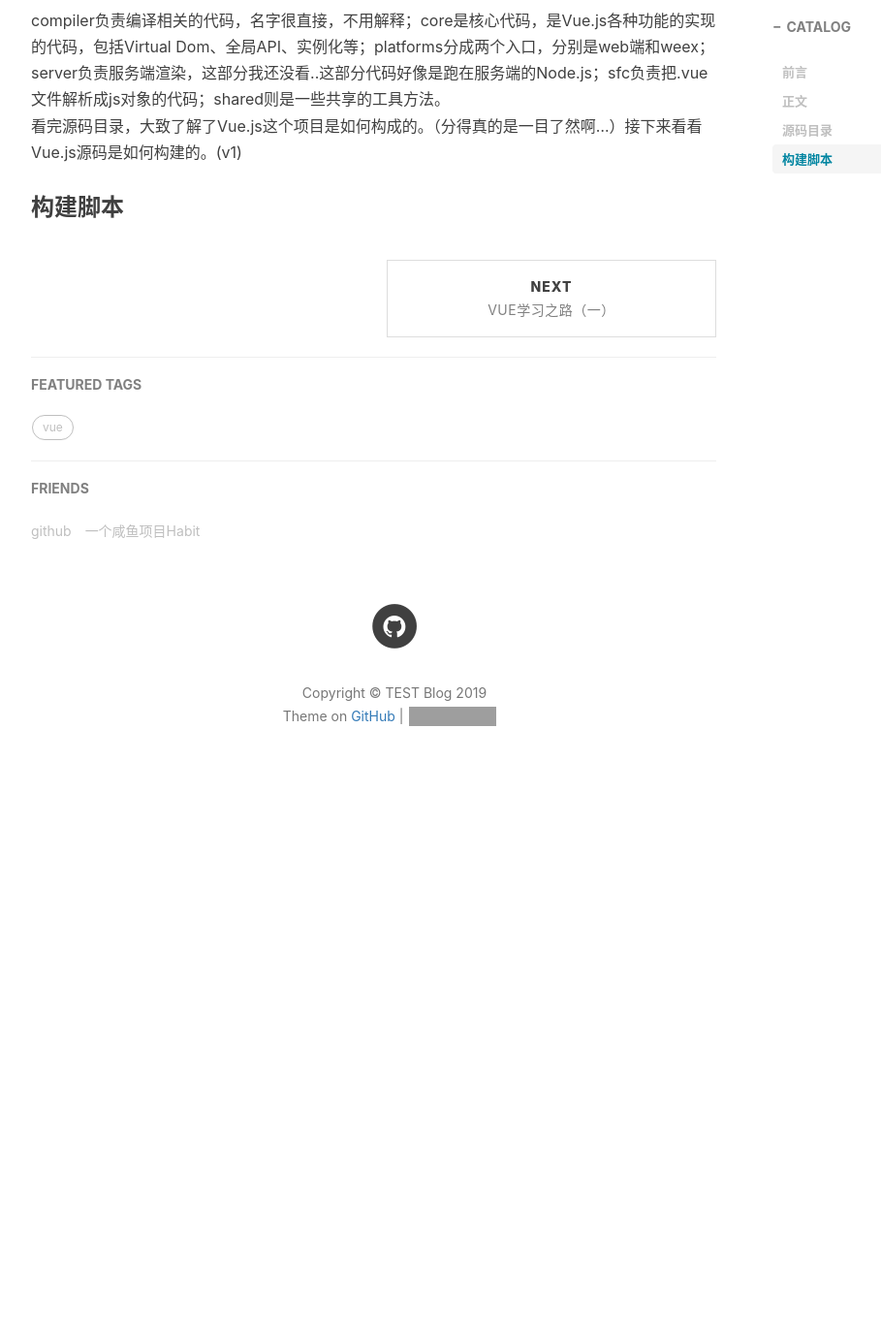
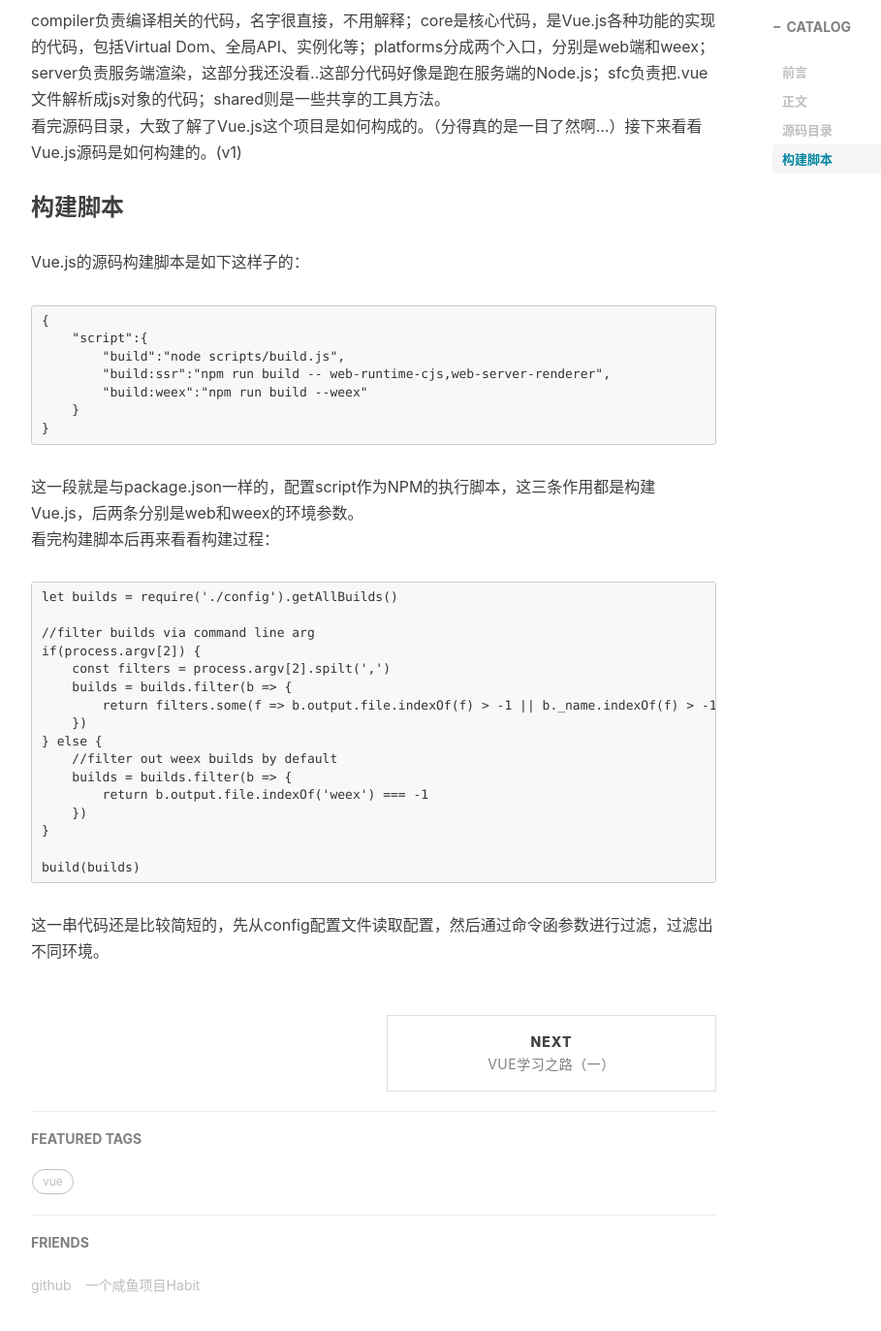
Before and after one commit to zhykirby/zhykirby.github.io, a Jekyll site: the page built from _posts/2019-07-04-Vue源码学习笔记（一）.md, in a window 1280 px wide and 1400 px high, scrolled down 1300 px. Shown: the top 1373 px of the window at 97% size, without its empty margins (233-1142 px from the left). Built offline with Jekyll 4.4.1, drawn with Linux system fonts in a browser that asks for light colours; nearby versions of some CDN libraries; comment, search, counter and statistics services are not loaded; before the commit the page ends 2143 px from its top, so only the background shows below that; grey boxes are pictures that could not be loaded.

Commit message:
Update 2019-07-04-Vue源码学习笔记（一）.md

````diff
--- a/_posts/2019-07-04-Vue源码学习笔记（一）.md
+++ b/_posts/2019-07-04-Vue源码学习笔记（一）.md
@@ -26,3 +26,35 @@
 看完源码目录，大致了解了Vue.js这个项目是如何构成的。（分得真的是一目了然啊...）接下来看看Vue.js源码是如何构建的。(v1)
 
 ### 构建脚本
+
+Vue.js的源码构建脚本是如下这样子的：
+```
+{
+    "script":{
+        "build":"node scripts/build.js",
+        "build:ssr":"npm run build -- web-runtime-cjs,web-server-renderer",
+        "build:weex":"npm run build --weex"
+    }
+}
+```
+这一段就是与package.json一样的，配置script作为NPM的执行脚本，这三条作用都是构建Vue.js，后两条分别是web和weex的环境参数。
+看完构建脚本后再来看看构建过程：
+```
+let builds = require('./config').getAllBuilds()
+
+//filter builds via command line arg
+if(process.argv[2]) {
+    const filters = process.argv[2].spilt(',')
+    builds = builds.filter(b => {
+        return filters.some(f => b.output.file.indexOf(f) > -1 || b._name.indexOf(f) > -1)
+    })
+} else {
+    //filter out weex builds by default
+    builds = builds.filter(b => {
+        return b.output.file.indexOf('weex') === -1
+    })
+}
+
+build(builds)
+```
+这一串代码还是比较简短的，先从config配置文件读取配置，然后通过命令函参数进行过滤，过滤出不同环境。
````
